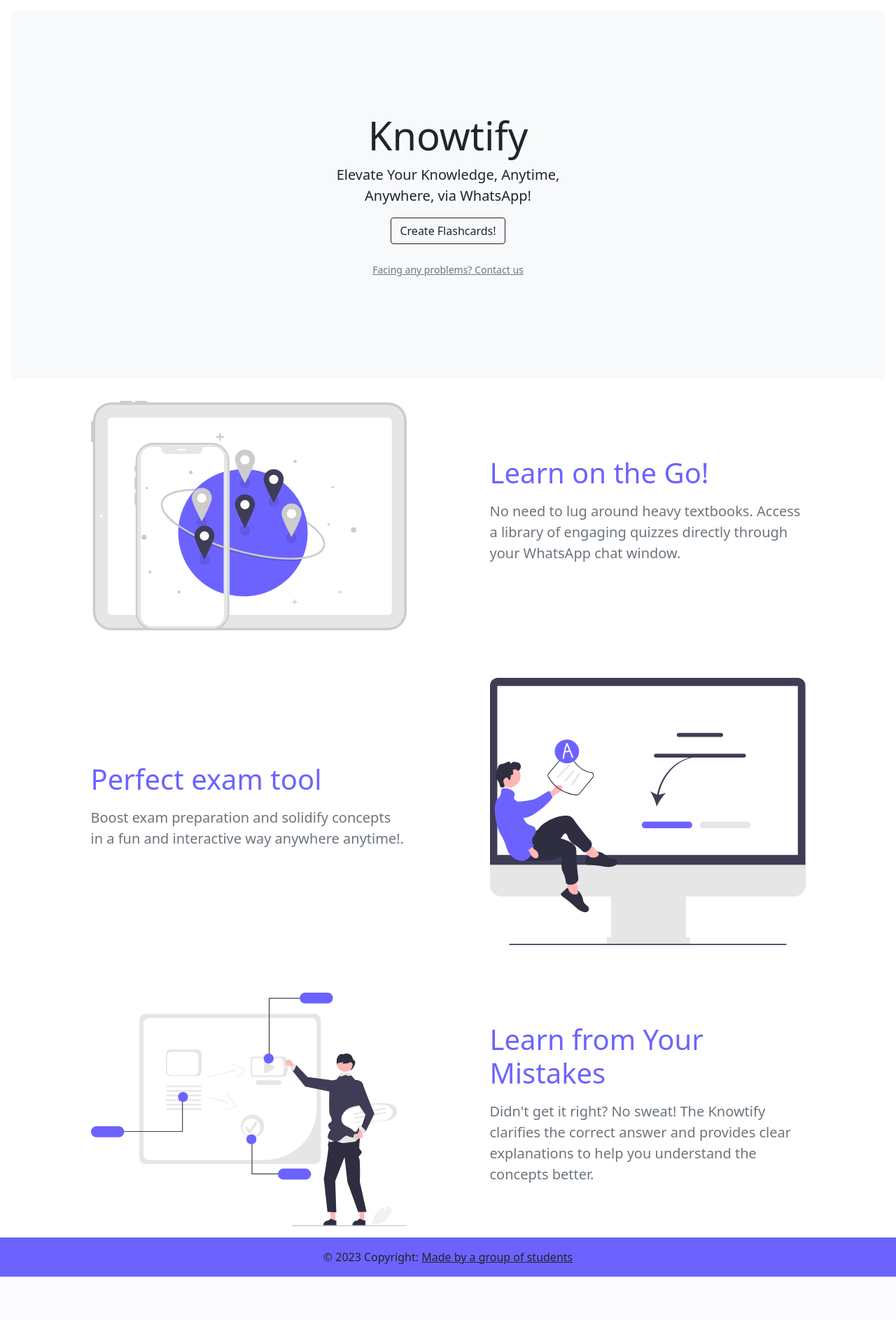
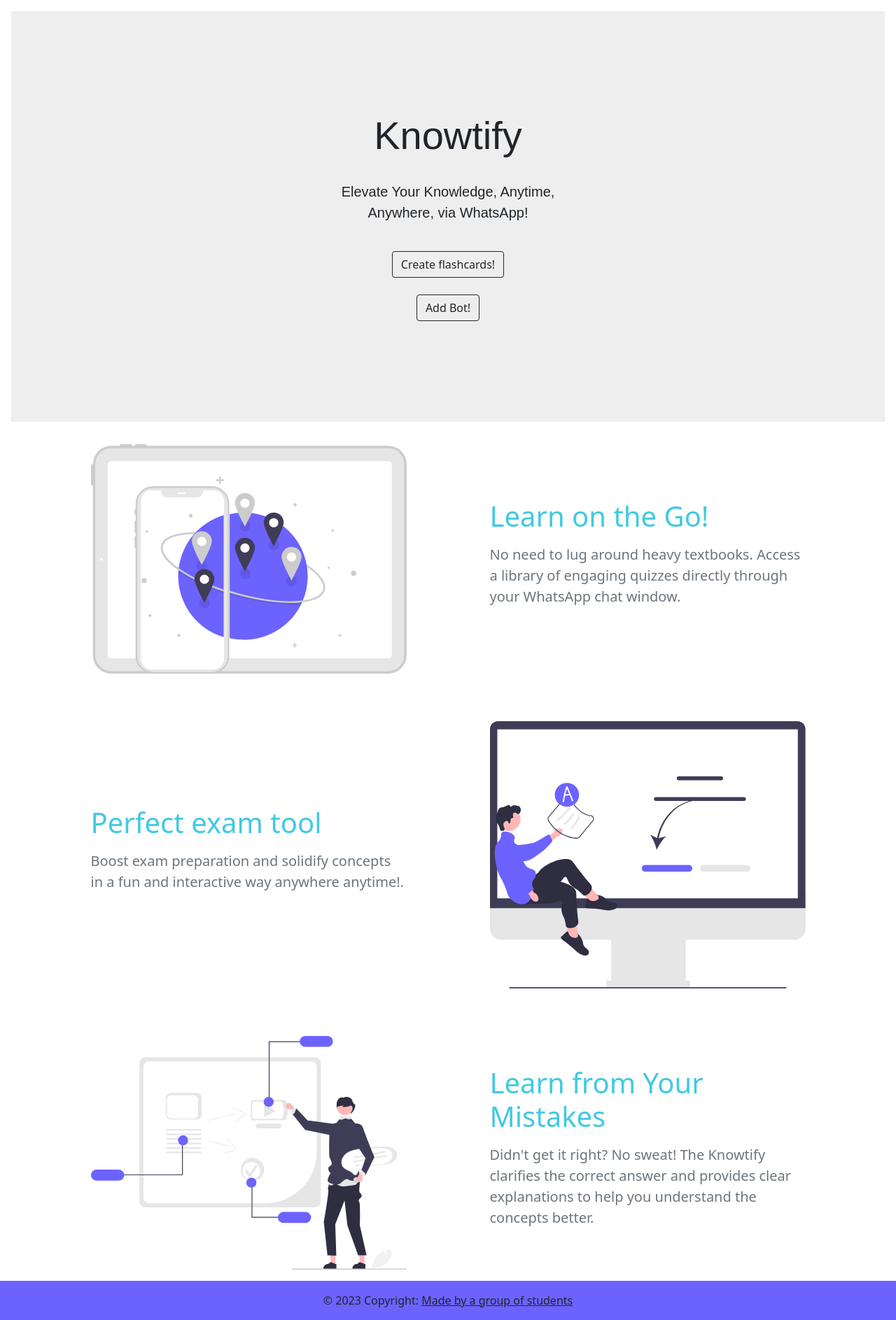
Before and after one commit to snehal0308/Knowtify, a Python web app: template Knowtify/templates/index.html in a window 1280 px wide. Shown: the part 56-1943 px from the top of the page at 70% size. Before the commit the page ends 1881 px from the top, so only its background shows below. Run offline with Jinja, Linux system fonts and the light colour scheme; the template is opened without the code that fills it, so the values that code supplies are empty.

Commit message:
Update i

```diff
--- a/Knowtify/templates/index.html
+++ b/Knowtify/templates/index.html
@@ -13,13 +13,15 @@
   <body>
 
     <main>
-        <div class="position-relative overflow-hidden p-3 p-md-5 m-md-3 text-center bg-light">
+        <div class="position-relative overflow-hidden p-3 p-md-5 m-md-3 text-center " style = "background-color: #EEEEEE">
           <div class="col-md-5 p-lg-5 mx-auto my-5">
-            <h1 class="display-4 fw-normal">Knowtify</h1>
-            <p class="lead fw-normal">Elevate Your Knowledge, Anytime, Anywhere, via WhatsApp!</p></p>
-            <a class="btn btn-outline-dark" href="login">Create Flashcards!</a> <br />  <br/>
-            <a class="small text-muted" href="/contact">Facing any problems? Contact us </a>
-          </div>
+            <h1 class="display-4 fw-normal" style="font-family: 'Reddit Mono', sans-serif" >Knowtify</h1></br>
+            <p class="lead fw-normal"  style="font-family: 'Reddit Mono', sans-serif" >Elevate Your Knowledge, Anytime, Anywhere, via WhatsApp!</p></p></br>
+
+            <button type="button" class="btn btn-outline-dark">Create flashcards!</button></br>
+          </br>
+            <a href="https://api.whatsapp.com/send/?phone=%2B14155238886&text=join+fed-five&type=phone_number&app_absent=0" class="btn btn-outline-dark">Add Bot!</a>
+            </div>
           <div class="product-device shadow-sm d-none d-md-block"></div>
           <div class="product-device product-device-2 shadow-sm d-none d-md-block"></div>
         </div>
@@ -32,7 +34,7 @@
                     <img src="static/pic1.svg/" alt="" class="w-100 img-cover">
                </div>
                <div class="col-11 col-md-5 my-3">
-                    <h1 class="text-title mb-3"  style="color:#6C63FF">Learn on the Go!</h1>
+                    <h1 class="text-title mb-3"  style="color:#41C9E2">Learn on the Go!</h1>
                     <p class="text-muted mt-2 fs-5"> No need to lug around heavy textbooks.
                          Access a library of engaging quizzes directly through your WhatsApp chat window.
                     </p>
@@ -51,7 +53,7 @@
         <div class="container">
           <div class="row justify-content-md-around justify-content-center align-items-center">
                <div class="col-11 col-md-5 my-3">
-                    <h1 class="text-title mb-3"  style="color:#6C63FF" >Perfect exam tool </h1>
+                    <h1 class="text-title mb-3"  style="color:#41C9E2" >Perfect exam tool </h1>
                     <p class="text-muted mt-2 fs-5"> Boost exam preparation and solidify concepts in a fun and interactive way anywhere anytime!.
                     </p>
                </div>
@@ -73,7 +75,7 @@
                     <img src="static/pic3.svg/" alt="" class="w-100 img-cover">
                </div>
                <div class="col-11 col-md-5 my-3">
-                    <h1 class="text-title mb-3"  style="color:#6C63FF">Learn from Your Mistakes</h1>
+                    <h1 class="text-title mb-3"  style="color:#41C9E2">Learn from Your Mistakes</h1>
                     <p class="text-muted mt-2 fs-5">Didn't get it right? No sweat! The Knowtify
                         clarifies the correct answer and provides clear explanations to help you understand the concepts better.
                     </p>
```
